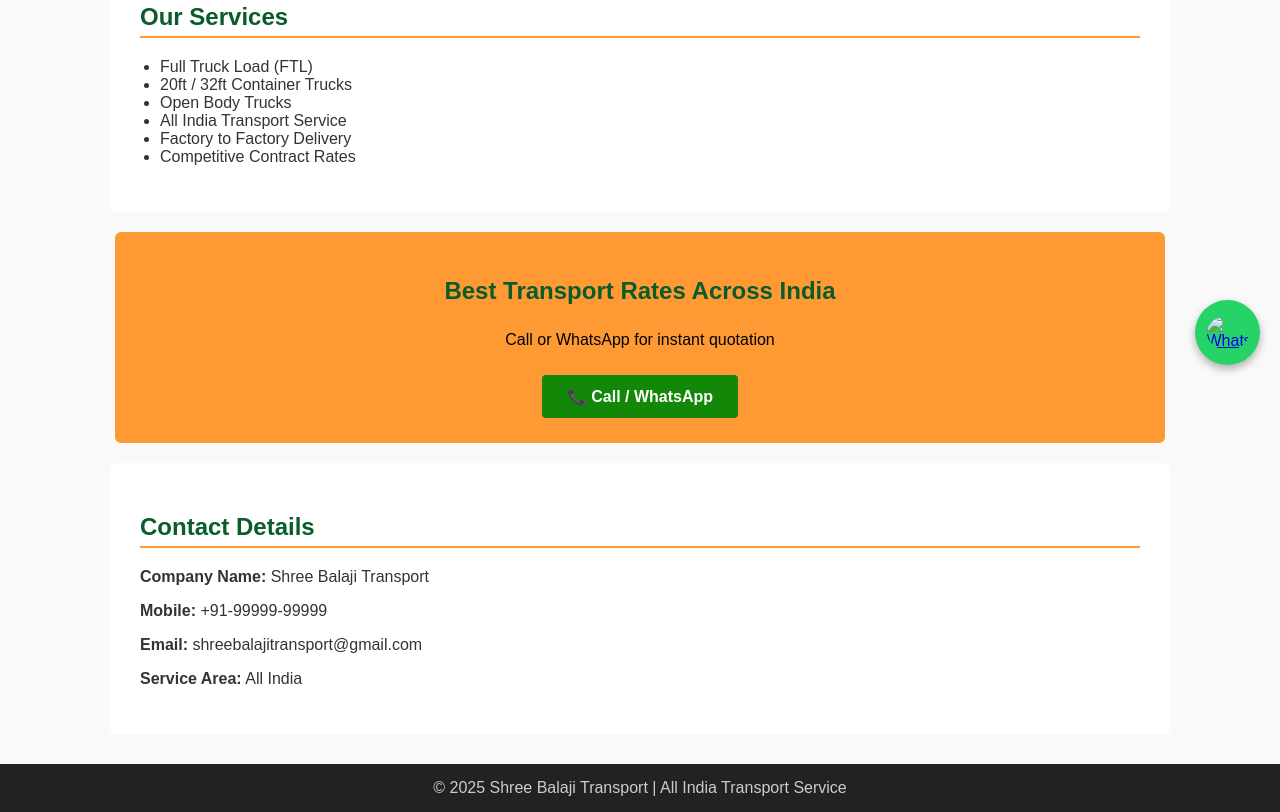
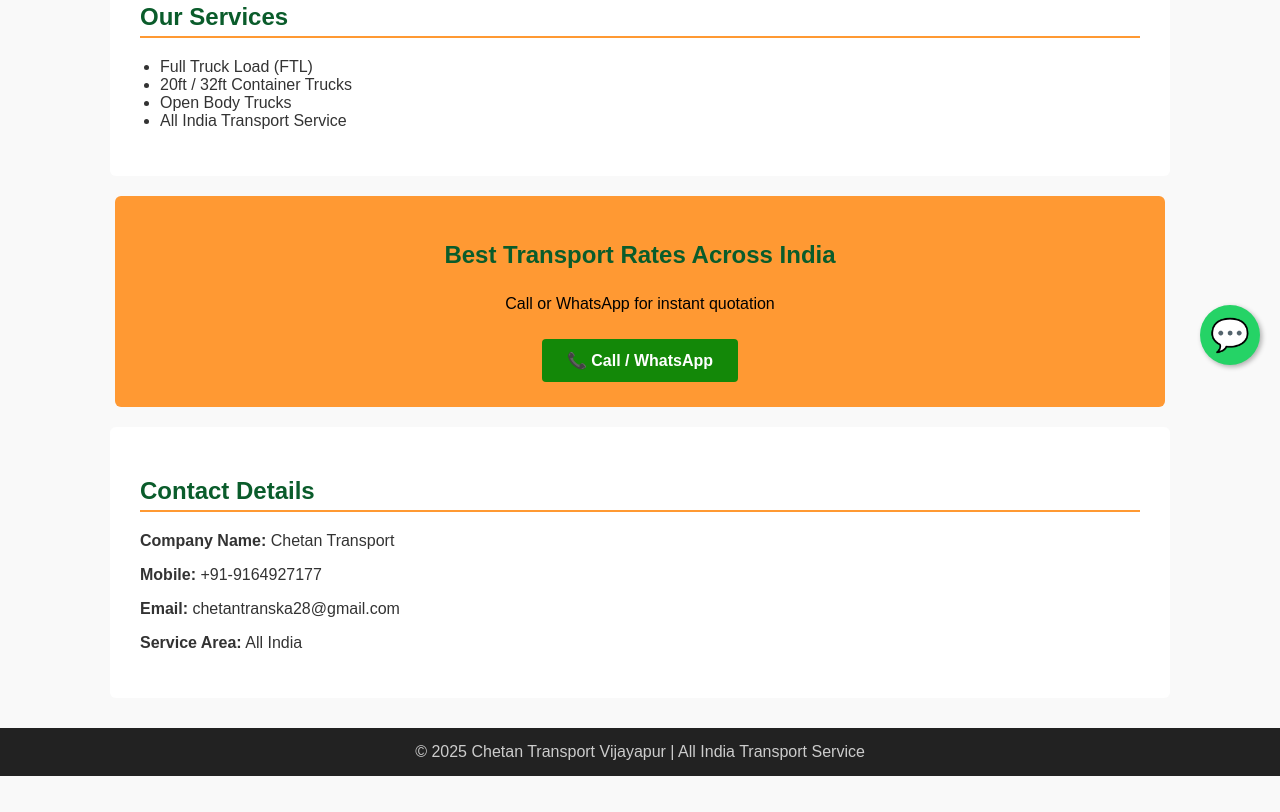
Before and after one commit to chetantranska28/chetan-transport, a plain HTML site: page index.html in a window 1280 px wide. Shown: the part 415-1227 px from the top of the page. After the commit the page ends 1191 px from the top, so only its background shows below. Drawn offline with Linux system fonts and the light colour scheme.

Commit message:
Update index.html

```diff
--- a/index.html
+++ b/index.html
@@ -3,7 +3,7 @@
 <head>
   <meta charset="UTF-8">
   <meta name="viewport" content="width=device-width, initial-scale=1.0">
-  <title>Shree Balaji Transport</title>
+  <title>Chetan Transport</title>
 
   <style>
     body {
@@ -92,33 +92,31 @@
 	position: fixed;
 	bottom: 20px;
 	right: 20px;
-  background: #25D366;
-  width: 65px;
-  height: 65px;
+	background-color: #25D366;
+	color: white;
+	width: 60px;
+	height: 60px;
 	border-radius: 50%;
-  box-shadow: 0 4px 8px rgba(0,0,0,0.3);
-  display: flex;
-  align-items: center;
-  justify-content: center;
-  z-index: 9999;
-}
-
-.whatsapp-float img {
-  width: 42px;
-  border-radius: 50%;
+	text-align: center;
+	font-size: 32px;
+	line-height: 60px;
+	box-shadow: 2px 2px 5px rgba(0,0,0,0.3);
+	z-index: 1000;
+	text-decoration: none;
 	}
 
 	.whatsapp-float:hover {
-  transform: scale(1.1);
+	background-color: #1ebe5d;
 	}
+
   </style>
 </head>
 
 <body>
 
 <header>
-  <h1>Shree Balaji Transport</h1>
-  <p>Pan-India Full Truck Load (FTL) Transport Services</p>
+  <h1>Chetan Transport Vijayapur</h1>
+  <p>All-India Full Transport Services</p>
 </header>
 
 <nav>
@@ -144,35 +142,32 @@
     <li>20ft / 32ft Container Trucks</li>
     <li>Open Body Trucks</li>
     <li>All India Transport Service</li>
-    <li>Factory to Factory Delivery</li>
-    <li>Competitive Contract Rates</li>
+
   </ul>
 </section>
 
 <section class="cta">
   <h2>Best Transport Rates Across India</h2>
   <p>Call or WhatsApp for instant quotation</p>
-  <a href="tel:9999999999">📞 Call / WhatsApp</a>
+  <a href="tel:+91-9164927177">📞 Call / WhatsApp</a>
 </section>
 
 <section id="contact">
   <h2>Contact Details</h2>
-  <p><strong>Company Name:</strong> Shree Balaji Transport</p>
-  <p><strong>Mobile:</strong> +91-99999-99999</p>
-  <p><strong>Email:</strong> shreebalajitransport@gmail.com</p>
+  <p><strong>Company Name:</strong> Chetan Transport</p>
+  <p><strong>Mobile:</strong> +91-9164927177</p>
+  <p><strong>Email:</strong> chetantranska28@gmail.com</p>
   <p><strong>Service Area:</strong> All India</p>
 </section>
 
 <footer>
-  © 2025 Shree Balaji Transport | All India Transport Service
+  © 2025 Chetan Transport Vijayapur | All India Transport Service
 </footer>
-<a href="https://wa.me/918660585257?text=Hello%20Chetan%20Transport%2C%20I%20need%20FTL%20service"
+<a href="https://wa.me/919164927177?text=Hello%20I%20need%20transport%20service"
    class="whatsapp-float"
-   target="_blank"
-   title="Chat with Chetan Transport">
-  <img src="logo.png" alt="WhatsApp" />
+   target="_blank">
+  💬
 </a>
-
 
 </body>
 </html>
```
Lines whose indentation alone changed are shown as unchanged.
